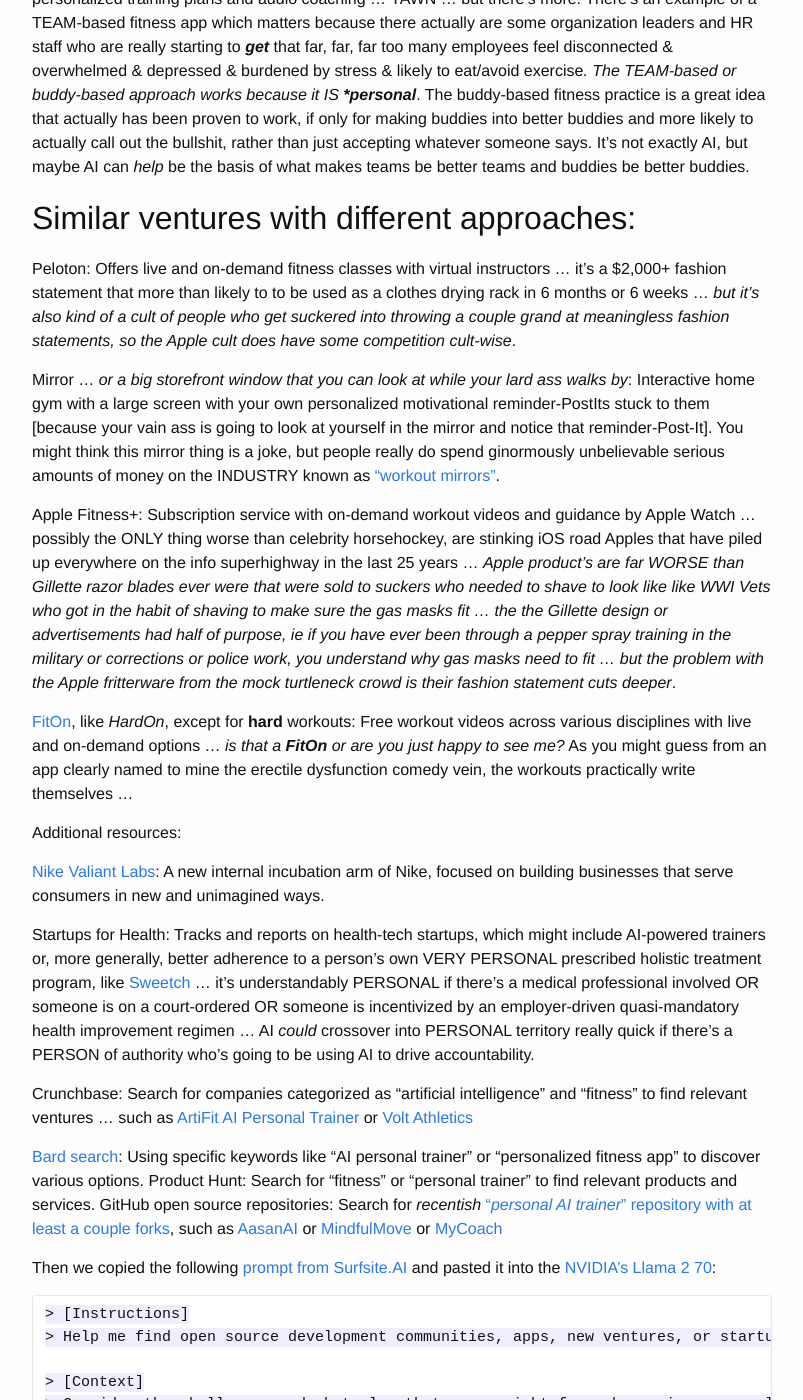
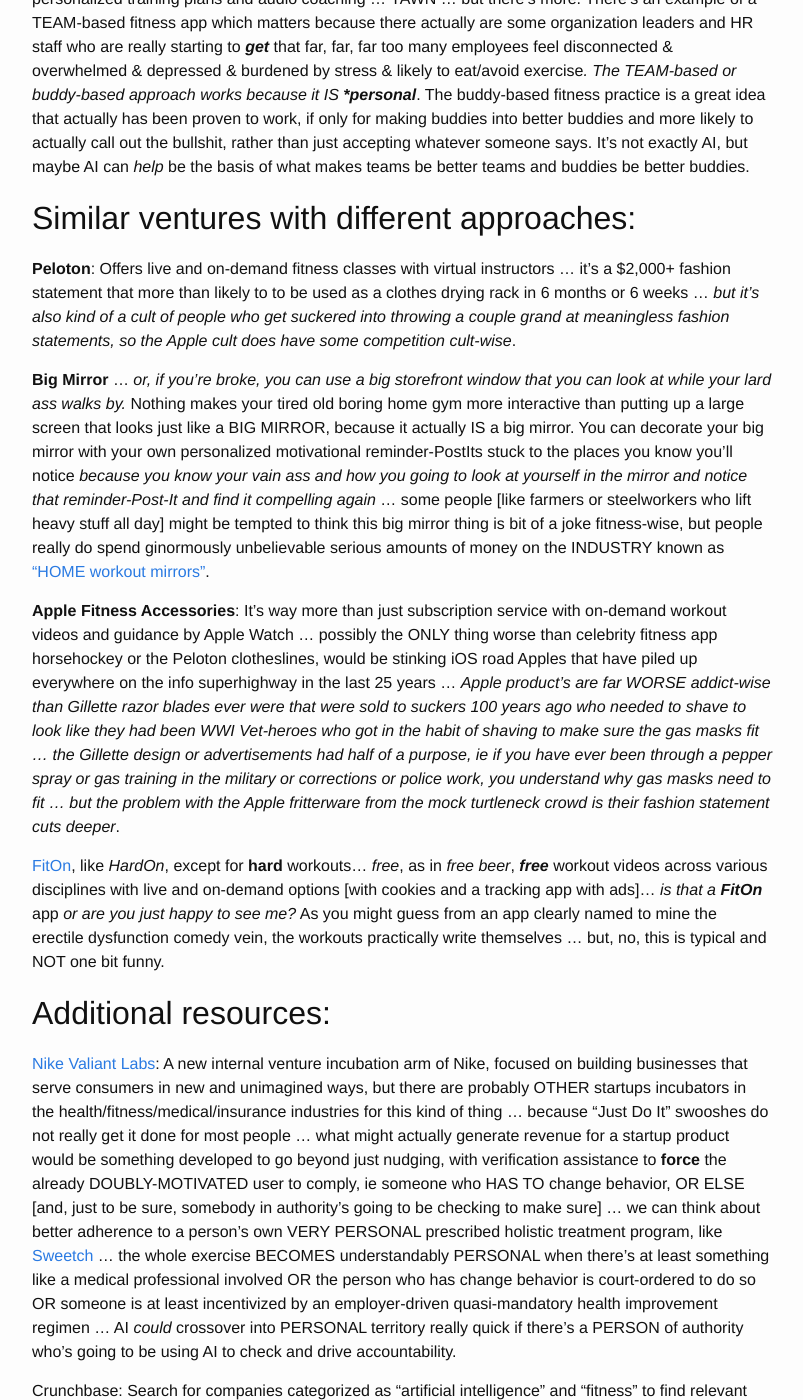
Before and after one commit to RockRapids/SHOP, a Jekyll site: the page built from _posts/2024-01-03-Personal-AI-Trainer.MD, in a window 1280 px wide and 1400 px high, scrolled down 1191 px. Shown: the whole window, without its empty margins (238-1041 px from the left). Built offline with Jekyll 4.4.1, drawn with Linux system fonts in a browser that asks for light colours; some of the changed text lies outside the part shown.

Commit message:
we gave up and asked AI for help ... and things got worse

```diff
--- a/_posts/2024-01-03-Personal-AI-Trainer.MD
+++ b/_posts/2024-01-03-Personal-AI-Trainer.MD
@@ -31,27 +31,29 @@ The REAL problem is that we would need to find a way to overcome the *oxymoronit
 
 ## Similar ventures with different approaches:
 
-Peloton: Offers live and on-demand fitness classes with virtual instructors ... it's a $2,000+ fashion statement that more than likely to to be used as a clothes drying rack in 6 months or 6 weeks ... *but it's also kind of a cult of people who get suckered into throwing a couple grand at meaningless fashion statements, so the Apple cult does have some competition cult-wise*.
+**Peloton**: Offers live and on-demand fitness classes with virtual instructors ... it's a $2,000+ fashion statement that more than likely to to be used as a clothes drying rack in 6 months or 6 weeks ... *but it's also kind of a cult of people who get suckered into throwing a couple grand at meaningless fashion statements, so the Apple cult does have some competition cult-wise*.
 
-Mirror ... *or a big storefront window that you can look at while your lard ass walks by*: Interactive home gym with a large screen with your own personalized motivational reminder-PostIts stuck to them [because your vain ass is going to look at yourself in the mirror and notice that reminder-Post-It]. You might think this mirror thing is a joke, but people really do spend ginormously unbelievable serious amounts of money on the INDUSTRY known as ["workout mirrors"](https://www.cnet.com/health/fitness/best-mirror-workout/).
+**Big Mirror** ... *or, if you're broke, you can use a big storefront window that you can look at while your lard ass walks by.* Nothing makes your tired old boring home gym more interactive than putting up a large screen that looks just like a BIG MIRROR, because it actually IS a big mirror. You can decorate your big mirror with your own personalized motivational reminder-PostIts stuck to the places you know you'll notice *because you know your vain ass and how you going to look at yourself in the mirror and notice that reminder-Post-It and find it compelling again* ... some people [like farmers or steelworkers who lift heavy stuff all day] might be tempted to think this big mirror thing is bit of a joke fitness-wise, but people really do spend ginormously unbelievable serious amounts of money on the INDUSTRY known as ["HOME workout mirrors"](https://www.cnet.com/health/fitness/best-mirror-workout/).
 
-Apple Fitness+: Subscription service with on-demand workout videos and guidance by Apple Watch ... possibly the ONLY thing worse than celebrity horsehockey, are stinking iOS road Apples that have piled up everywhere on the info superhighway in the last 25 years ... *Apple product's are far WORSE than Gillette razor blades ever were that were sold to suckers who needed to shave to look like like WWI Vets who got in the habit of shaving to make sure the gas masks fit ...  the the Gillette design or advertisements had half of purpose, ie if you have ever been through a pepper spray training in the military or corrections or police work, you understand why gas masks need to fit ... but the problem with the Apple fritterware from the mock turtleneck crowd is their fashion statement cuts deeper*.
+**Apple Fitness Accessories**: It's way more than just subscription service with on-demand workout videos and guidance by Apple Watch ... possibly the ONLY thing worse than celebrity fitness app horsehockey or the Peloton clotheslines, would be stinking iOS road Apples that have piled up everywhere on the info superhighway in the last 25 years ... *Apple product's are far WORSE addict-wise than Gillette razor blades ever were that were sold to suckers 100 years ago who needed to shave to look like they had been WWI Vet-heroes who got in the habit of shaving to make sure the gas masks fit ...  the Gillette design or advertisements had half of a purpose, ie if you have ever been through a pepper spray or gas training in the military or corrections or police work, you understand why gas masks need to fit ... but the problem with the Apple fritterware from the mock turtleneck crowd is their fashion statement cuts deeper*.
 
-[FitOn](https://fitonapp.com/), like *HardOn*, except for **hard** workouts: Free workout videos across various disciplines with live and on-demand options ... *is that a* ***FitOn*** *or are you just happy to see me?*  As you might guess from an app clearly named to mine the erectile dysfunction comedy vein, the workouts practically write themselves ...
+[FitOn](https://fitonapp.com/), like *HardOn*, except for **hard** workouts... *free*, as in *free beer*, ***free*** workout videos across various disciplines with live and on-demand options [with cookies and a tracking app with ads]... *is that a* ***FitOn*** app *or are you just happy to see me?*  As you might guess from an app clearly named to mine the erectile dysfunction comedy vein, the workouts practically write themselves ... but, no, this is typical and NOT one bit funny.
 
-Additional resources:
+## Additional resources:
 
-[Nike Valiant Labs](https://wellfound.com/company/valiantlabs/): A new internal incubation arm of Nike, focused on building businesses that serve consumers in new and unimagined ways.
-
-Startups for Health: Tracks and reports on health-tech startups, which might include AI-powered trainers or, more generally, better adherence to a person's own VERY PERSONAL prescribed holistic treatment program, like [Sweetch](https://www.sweetch.com/solutions) ... it's understandably PERSONAL if there's a medical professional involved OR someone is on a court-ordered OR someone is incentivized by an employer-driven quasi-mandatory health improvement regimen ... AI *could* crossover into PERSONAL territory really quick if there's a PERSON of authority who's going to be using AI to drive accountability.
+[Nike Valiant Labs](https://wellfound.com/company/valiantlabs/): A new internal venture incubation arm of Nike, focused on building businesses that serve consumers in new and unimagined ways, but there are probably OTHER startups incubators in the health/fitness/medical/insurance industries for this kind of thing ... because "Just Do It" swooshes do not really get it done for most people ... what might actually generate revenue for a startup product would be something developed to go beyond just nudging, with verification assistance to **force** the already DOUBLY-MOTIVATED user to comply, ie someone who HAS TO change behavior, OR ELSE [and, just to be sure, somebody in authority's going to be checking to make sure] ... we can think about better adherence to a person's own VERY PERSONAL prescribed holistic treatment program, like [Sweetch](https://www.sweetch.com/solutions) ... the whole exercise BECOMES understandably PERSONAL when there's at least something like a medical professional involved OR the person who has change behavior is court-ordered to do so OR someone is at least incentivized by an employer-driven quasi-mandatory health improvement regimen ... AI *could* crossover into PERSONAL territory really quick if there's a PERSON of authority who's going to be using AI to check and drive accountability.
 
 Crunchbase: Search for companies categorized as "artificial intelligence" and "fitness" to find relevant ventures ... such as [ArtiFit AI Personal Trainer](https://www.crunchbase.com/organization/ai-personal-trainer) or [Volt Athletics](https://www.crunchbase.com/organization/volt-athletics)
 
 [Bard search](https://bard.google.com/): Using specific keywords like "AI personal trainer" or "personalized fitness app" to discover various options.
-Product Hunt: Search for "fitness" or "personal trainer" to find relevant products and services.
-GitHub open source repositories: Search for *recentish* ["*personal AI trainer*" repository with at least a couple forks](https://github.com/search?q=Personal+AI+trainer+created%3A%3E2017-01-01+stars%3A%3E3+forks%3A%3E2&type=repositories&ref=advsearch), such as [AasanAI](https://github.com/saRvaGnyA/AasanAI) or [MindfulMove](https://github.com/ankush-003/MindfulMove) or [MyCoach](https://github.com/Ta0uf19/MyCoach)
 
-Then we copied the following [prompt from Surfsite.AI](https://www.app.surfsite.ai/prompts/clqec8z7r0000i108k8a2kjoe) and pasted it into the [NVIDIA's Llama 2 70](https://catalog.ngc.nvidia.com/orgs/nvidia/teams/ai-foundation/models/llama2-70b):
+[ProductHunt](https://www.producthunt.com/): Search for "fitness" or "personal trainer" to find relevant products and services ... or just browse to find new and better ideas for lots of different things ... why people follow the news or sports, when they could find something interesting on the [Trending Topics page on ProductHunt](https://www.producthunt.com/topics) is beyond me.
+
+GitHub open source repositories: Search for *recentish* ["*personal AI trainer*" repository with at least a couple forks](https://github.com/search?q=Personal+AI+trainer+created%3A%3E2017-01-01+stars%3A%3E3+forks%3A%3E2&type=repositories&ref=advsearch), such as [AasanAI](https://github.com/saRvaGnyA/AasanAI) or [MindfulMove](https://github.com/ankush-003/MindfulMove) or [MyCoach](https://github.com/Ta0uf19/MyCoach). The ONE thing that would be better about an open source app is that the process of developing such an app would be more transparent, but it would force to developer to REALLY THINK about what they are coding and WHY anyone would care ... *and, if they really got serious about doing that, some developer would probably write a post pretty much exactly the one you're reading right now.*
+
+## Giving up and asking AI for help:
+
+At some point, we were kind of out of ideas ... so we help generate and then copied the following [prompt from Surfsite.AI](https://www.app.surfsite.ai/prompts/clqec8z7r0000i108k8a2kjoe) and pasted our prompt into the usual suspects, such as Bard or [NVIDIA's Llama 2 70](https://catalog.ngc.nvidia.com/orgs/nvidia/teams/ai-foundation/models/llama2-70b):
 
     > [Instructions]
     > Help me find open source development communities, apps, new ventures, or startup incubators. They should be focused on providing a "Personal AI trainer" or a coaching tool. The goal is to provide better adherence to custom treatment programs. Limit your responses to open-source development communities, apps, new ventures, or startup incubators that specifically focus on Personal AI trainer or a coaching tool for custom treatment programs. When suggesting resources, include details about their features, user reviews, and any relevant success stories. Be transparent about any limitations or potential biases in your responses, and clearly indicate if you are unable to provide information on certain aspects. Ensure that your responses align with industry best practices and ethical considerations related to personal AI trainers or coaching tools for custom treatment programs.
```
